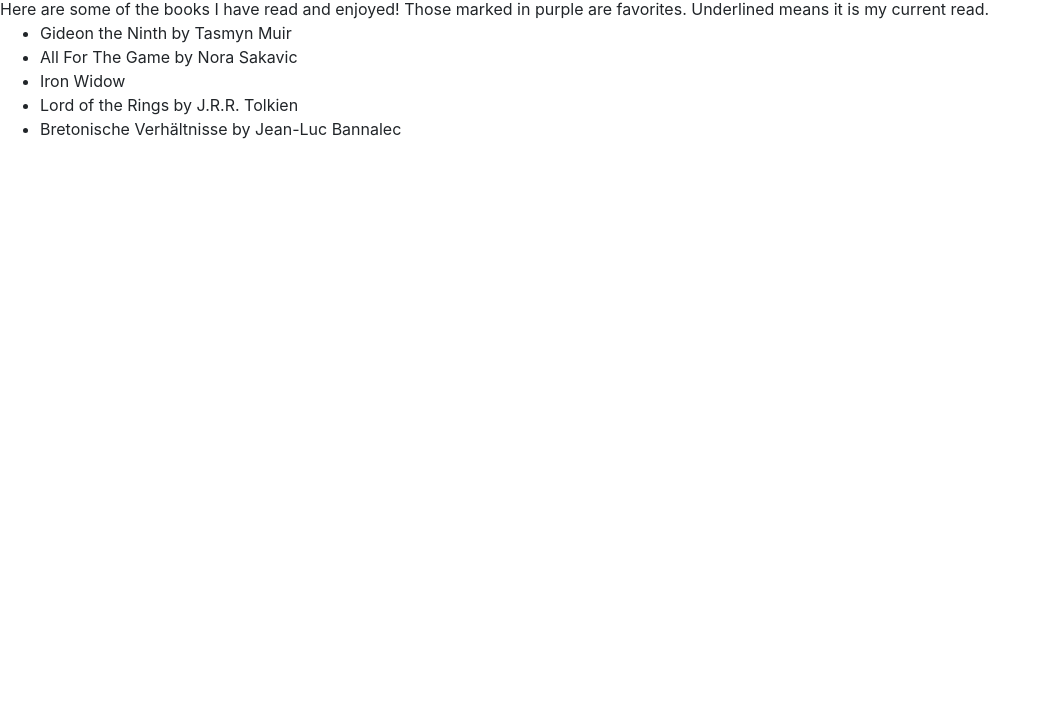
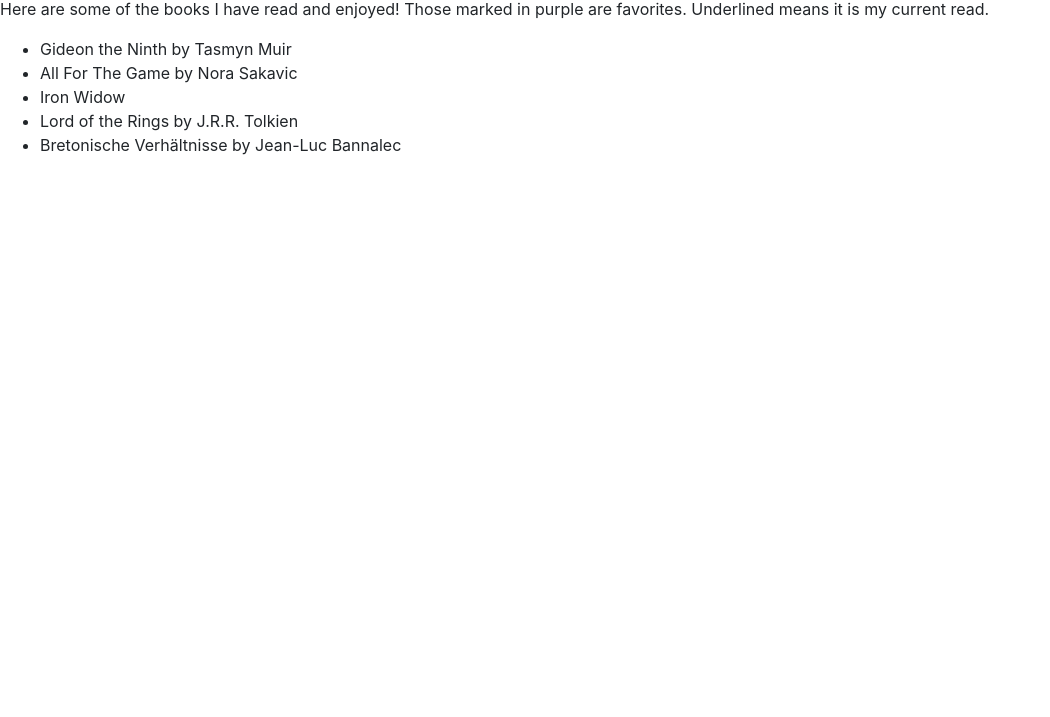
Before and after one commit to rayofsvnshine/rayofsvnshine.github.io, a plain HTML site: page books.html in a window 1280 px wide. Shown: the part 83-800 px from the top of the page, without its empty margins (0-1050 px from the left). Drawn offline with nearby package versions, Linux system fonts and the light colour scheme; files that its build step writes are made by us from their sources.

Commit message:
Update books.html

```diff
--- a/books.html
+++ b/books.html
@@ -6,7 +6,7 @@
         <script src="https://code.jquery.com/jquery-3.5.1.slim.min.js" integrity="sha384-DfXdz2htPH0lsSSs5nCTpuj/zy4C+OGpamoFVy38MVBnE+IbbVYUew+OrCXaRkfj" crossorigin="anonymous"></script>
 <script src="https://cdn.jsdelivr.net/npm/bootstrap@4.5.3/dist/js/bootstrap.bundle.min.js" integrity="sha384-ho+j7jyWK8fNQe+A12Hb8AhRq26LrZ/JpcUGGOn+Y7RsweNrtN/tE3MoK7ZeZDyx" crossorigin="anonymous"></script>
         <link href="styles.css" rel="stylesheet">
-        <title>Languages</title>
+        <title>Reading</title>
     </head>
     <body>
         Navigation:
@@ -15,9 +15,9 @@
         <a href="https://rayofsvnshine.github.io/books.html">Reading</a>
 
         <h1>Books:</h1>
-        Here are some of the books I have read and enjoyed!
+        <p>Here are some of the books I have read and enjoyed!
         Those marked in purple are favorites.
-        Underlined means it is my current read.
+        Underlined means it is my current read.</p>
       <ul>
           <li class="fav">Gideon the Ninth by Tasmyn Muir</li>
           <li>All For The Game by Nora Sakavic</li>
```
